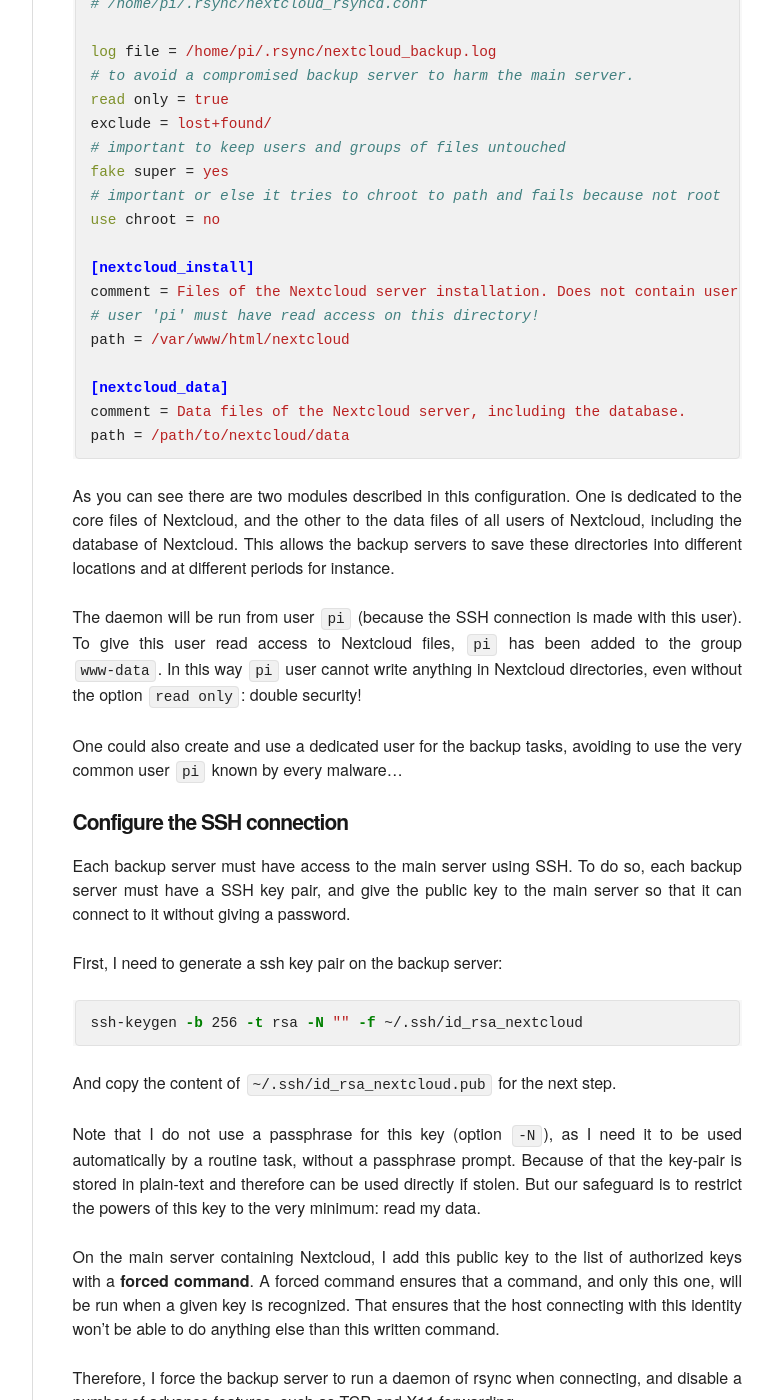
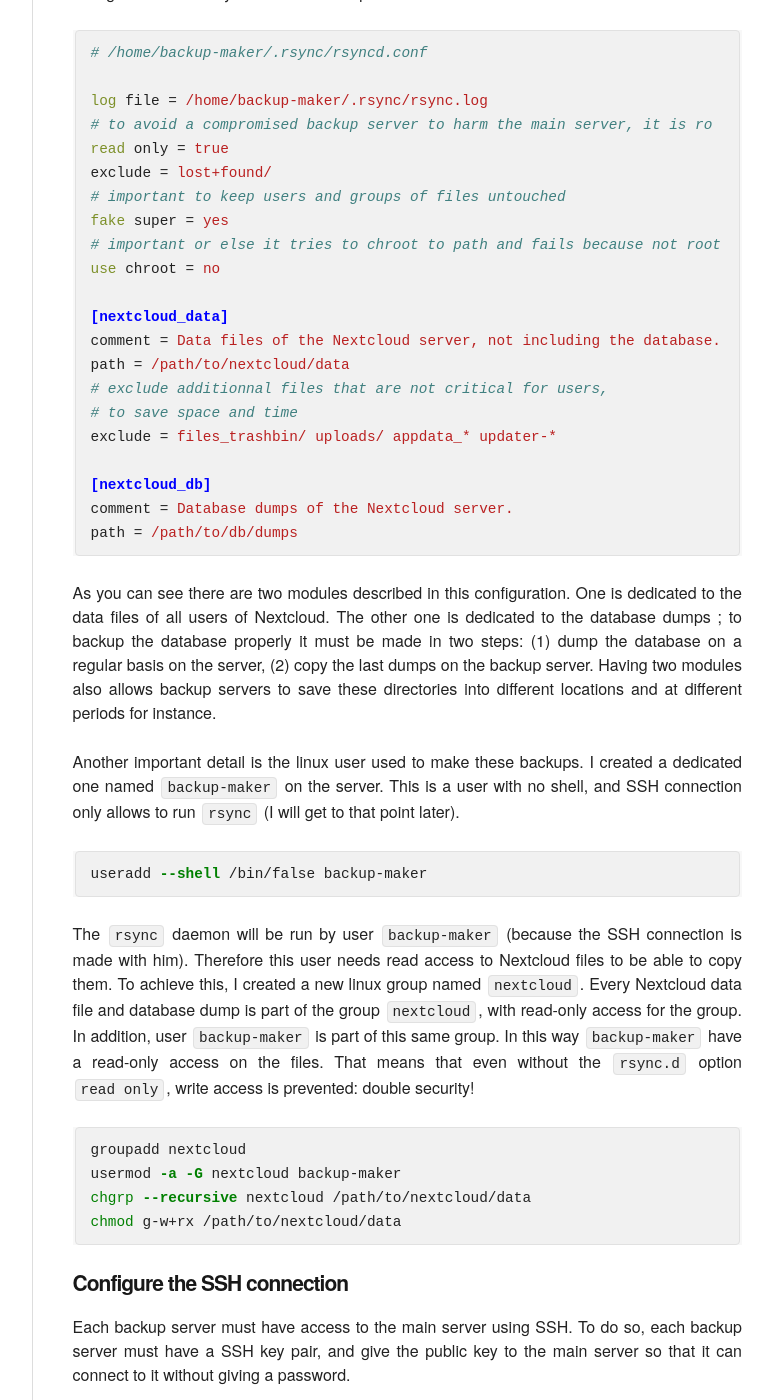
Before and after one commit to RomainTT/romaintt.github.io, a Jekyll site: the page built from _posts/2019-04-15-backup-nextcloud.md, in a window 1280 px wide and 1400 px high, scrolled down 2501 px. Shown: the whole window, without its empty margins (378-1151 px from the left). Built offline with Jekyll 4.4.1, drawn with Linux system fonts in a browser that asks for light colours; some of the changed text lies outside the part shown.

Commit message:
[post] update backup-nextcloud post

````diff
--- a/_posts/2019-04-15-backup-nextcloud.md
+++ b/_posts/2019-04-15-backup-nextcloud.md
@@ -7,6 +7,8 @@
 categories: tech
 language: en_US
 ---
+*Updated on 2020-08-16*
+
 ## Introduction
 
 In [another post]({{ site.baseurl }}{% post_url 2019-01-04-my-cloud %}),
@@ -20,8 +22,8 @@
 My nice setup is defenceless against this kind of threat, I would simply
 lose everything. Another threat is data corruption, either by a wrong
 user action or a malware (ransomwares are more and more common nowadays!).
-RAID can prevent losing data because of a faulty disk, but not because of
-the reasons cited above.
+RAID can prevent losing data because from a faulty disk, but not from the
+reasons cited above.
 
 The obvious solution I see is to make backups in another place than my home.
 Or even several other places to maximize safety!
@@ -75,15 +77,15 @@
 The basic use of `rsync` with a distant host is something like:
 
 ```shell
-rsync source_dir host:dest_dir
+rsync host:source_dir dest_dir
 ```
 
-Where `dest_dir` is a path. But when `rsync` runs as a daemon on the distant
-host, it can manage `modules` which reference one or more paths with options,
-and the command line becomes:
+Where `source_dir` is a path on the remote machine. But when `rsync` runs as a
+daemon on the distant host, it can manage `modules` which reference one or more
+paths with options, and the command line becomes:
 
 ```shell
-rsync source_dir host::module_name
+rsync host::module_name dest_dir
 ```
 
 Note that there are two double-dots between the host name and the module name.
@@ -99,10 +101,10 @@
 Here is the configuration file of my daemon to backup files from Nextcloud:
 
 ```ini
-# /home/pi/.rsync/nextcloud_rsyncd.conf
+# /home/backup-maker/.rsync/rsyncd.conf
 
-log file = /home/pi/.rsync/nextcloud_backup.log
-# to avoid a compromised backup server to harm the main server.
+log file = /home/backup-maker/.rsync/rsync.log
+# to avoid a compromised backup server to harm the main server, it is ro
 read only = true
 exclude = lost+found/
 # important to keep users and groups of files untouched
@@ -110,29 +112,50 @@
 # important or else it tries to chroot to path and fails because not root
 use chroot = no
 
-[nextcloud_install]
-comment = Files of the Nextcloud server installation. Does not contain user data.
-# user 'pi' must have read access on this directory!
-path = /var/www/html/nextcloud
+[nextcloud_data]
+comment = Data files of the Nextcloud server, not including the database.
+path = /path/to/nextcloud/data
+# exclude additionnal files that are not critical for users,
+# to save space and time
+exclude = files_trashbin/ uploads/ appdata_* updater-*
 
-[nextcloud_data]
-comment = Data files of the Nextcloud server, including the database.
-path = /path/to/nextcloud/data
+[nextcloud_db]
+comment = Database dumps of the Nextcloud server.
+path = /path/to/db/dumps
 ```
 
-As you can see there are two modules described in this configuration.
-One is dedicated to the core files of Nextcloud, and the other to the
-data files of all users of Nextcloud, including the database of Nextcloud.
-This allows the backup servers to save these directories into different
-locations and at different periods for instance.
+As you can see there are two modules described in this configuration.  One is
+dedicated to the data files of all users of Nextcloud. The other one is
+dedicated to the database dumps ; to backup the database properly it must be
+made in two steps: (1) dump the database on a regular basis on the server, (2)
+copy the last dumps on the backup server.  Having two modules also allows backup
+servers to save these directories into different locations and at different
+periods for instance.
 
-The daemon will be run from user `pi` (because the SSH connection is made with
-this user). To give this user read access to Nextcloud files, `pi` has been
-added to the group `www-data`. In this way `pi` user cannot write anything in
-Nextcloud directories, even without the option `read only`: double security!
+Another important detail is the linux user used to make these backups. I created
+a dedicated one named `backup-maker` on the server. This is a user with no
+shell, and SSH connection only allows to run `rsync` (I will get to that point
+later).
 
-One could also create and use a dedicated user for the backup tasks, avoiding to
-use the very common user `pi` known by every malware…
+```sh
+useradd --shell /bin/false backup-maker
+```
+
+The `rsync` daemon will be run by user `backup-maker` (because the SSH
+connection is made with him). Therefore this user needs read access to Nextcloud
+files to be able to copy them. To achieve this, I created a new linux group
+named `nextcloud`. Every Nextcloud data file and database dump is part of the
+group `nextcloud`, with read-only access for the group. In addition, user
+`backup-maker` is part of this same group. In this way `backup-maker` have a
+read-only access on the files. That means that even without the `rsync.d` option
+`read only`, write access is prevented: double security!
+
+```sh
+groupadd nextcloud
+usermod -a -G nextcloud backup-maker
+chgrp --recursive nextcloud /path/to/nextcloud/data
+chmod g-w+rx /path/to/nextcloud/data
+```
 
 ### Configure the SSH connection
 
@@ -143,14 +166,14 @@
 First, I need to generate a ssh key pair on the backup server:
 
 ```shell
-ssh-keygen -b 256 -t rsa -N "" -f ~/.ssh/id_rsa_nextcloud
+ssh-keygen -t rsa -N "" -f ~/.ssh/id_rsa_nextcloud
 ```
 
 And copy the content of `~/.ssh/id_rsa_nextcloud.pub` for the next step.
 
 Note that I do not use a passphrase for this key (option `-N`), as I need it to
 be used automatically by a routine task, without a passphrase prompt. Because of
-that the key-pair is stored in plain-text and therefore can be used directly if
+that, the key-pair is stored in plain-text and therefore can be used directly if
 stolen. But our safeguard is to restrict the powers of this key to the very
 minimum: read my data.
 
@@ -164,10 +187,10 @@
 and disable a number of advance features, such as TCP and X11 forwarding.
 
 ```ini
-# ~/.ssh/authorized_keys
+# /home/backup-maker/.ssh/authorized_keys
 
 # The following ssh key starts a rsync daemon when connecting, to perform backup
-command="rsync --config=/home/pi/.rsync/nextcloud_rsyncd.conf --server --daemon . ",no-agent-forwarding,no-port-forwarding,no-pty,no-user-rc,no-X11-forwarding ssh-rsa <pub key> <name>
+command="rsync --config=/home/backup-maker/.rsync/rsyncd.conf --server --daemon . ",no-agent-forwarding,no-port-forwarding,no-pty,no-user-rc,no-X11-forwarding ssh-rsa <pub key> <name>
 ```
 
 Where of course `<pub key>` and `<name>` are to be replaced with the public key
@@ -182,12 +205,11 @@
 ### Perform the backup
 
 To actually perform the backup, the `rsync` command must be run on the backup
-server. Two commands: one for the Nextcloud installation directory, and one for
-data:
+server. Two commands: one for each module.
 
 ```shell
-rsync -a -v --delete -e "ssh -i ~/.ssh/id_rsa_nextcloud" pi@main_server_address::nextcloud_install backup/nextcloud_install
-rsync -a -v --delete -e "ssh -i ~/.ssh/id_rsa_nextcloud" pi@main_server_address::nextcloud_data backup/nextcloud_data
+rsync -a -v --delete -e "ssh -i ~/.ssh/id_rsa_nextcloud -l backup-maker" backup-maker@main_server_address::nextcloud_data backup/nextcloud_data
+rsync -a -v --delete -e "ssh -i ~/.ssh/id_rsa_nextcloud -l backup-maker" backup-maker@main_server_address::nextcloud_db backup/nextcloud_db
 ```
 
 - The `-a` option is used to preserve the ownership of the files.
@@ -197,53 +219,59 @@
 - The `--delete` tells rsync to delete files on destination if they have
   been deleted on source.
 
-Attention: there are two usernames used here — ssh and rsync usernames:
+Only client options can be given, as server options are already enforced by the
+SSH forced command.
+
+Attention: there are two usernames used here — one for ssh and one for rsync
+(but they are the same here):
 
 ```shell
 rsync -e "ssh -l ssh_username" rsync_username@host::module dest/
 ```
 
-I must highlight the fact that the IP addresses of the backup servers
-are not known by the main server and they do not need to be static or
-even public. Only the main server has these requirements. Therefore, it
-is very easy to spread many backup servers anywhere as long as there is
-a simple internet connection.
+I highlight the fact that the IP addresses of the backup servers can be unknown
+by the main server and they do not need to be static or even public. Only the
+main server has these requirements. Therefore, it is very easy to spread many
+backup servers anywhere as long as there is a simple internet connection.
 
-### Automate the backup
+### Automation
+
+#### On the backup servers
 
 What I want is to run the commands written above periodically, like once
 a week for instance. The use of [`cron`](https://en.wikipedia.org/wiki/Cron)
 is well-suited in this case.
 
-First, user `pi` must not be in `/etc/cron.deny` and must be in `/etc/cron.allow`.
+First, user must not be in `/etc/cron.deny` and must be in `/etc/cron.allow`.
 
 Then, the crontab must be edited with the command `crontab -e`. I am creating a
 job that will run a custom script every Monday at 1 A.M.
 
 ```
-00 01 * * mon pi do_cloud_backup.sh >> backup_cron.log
+00 01 * * mon username do_cloud_backup.sh >> backup_cron.log
 ```
 
-And here is the content of this script:
+And the script `do_cloud_backup.sh` only contains the two `rsync` command
+written in the last section.
 
-```shell
-#!/bin/bash
+#### On the main server
 
-rsync -a -v --delete -e "ssh -i ~/.ssh/id_rsa_nextcloud" pi@main_server_address::nextcloud_install backup/nextcloud_install
-rsync -a -v --delete -e "ssh -i ~/.ssh/id_rsa_nextcloud" pi@main_server_address::nextcloud_data backup/nextcloud_data
-```
+The database dumps must be done periodically too. `cron` is once again perfect
+for the job. The exact command depends on your database type and configuration.
+In my case, I run `mysqldump` once per week, overwriting the previous dump. Then
+the backup servers simply synchronize with this dump.
 
 ## In case of...
 
 ### Ransomwares
 
-This is a good place to talk about the threat of **ransomwares**. In case my data
-becomes encrypted on the main server because of such a malware, my backup server
-would copy these encrypted files and I would lose my data anyway! I am not an
-expert and I don’t know the best solutions to prevent this effect, but I have
-a very simple idea. I could write a dummy text file with a known content in the
-data directory of the main server. Then, I add a check of this file in the bash
-script of the `cron` job, before running the `rsync` commands. I could for
+This is a good place to talk about the threat of **ransomwares**. In case my
+data becomes encrypted on the main server because of such a malware, my backup
+server would copy these encrypted files and I would lose my data anyway! I am
+not an expert and I don’t know the best solutions to prevent this effect, but I
+have a very simple idea. I could write a dummy text file with a known content in
+the data directory of the main server. Then, I add a check of this file in the
+bash script of the `cron` job, before running the `rsync` commands. I could for
 instance create a new `rsync` module that copies only this dummy file. If this
 file has a correct content I can assume that the rest of my data has not been
 corrupted, and synchronize the other modules.
@@ -276,8 +304,9 @@
 
 That is more annoying, but backup servers are there for it! I must bring back
 the hardware in place for the main server, then I use `rsync` on the other way
-to restore the installation of Nextcloud and most of all, data. Nextcloud can
-easily rescan a whole data directory and run like nothing happened.
+to restore data. It is a bit more complex for the database but nothing
+extraordinary. A fresh installation of Nextcloud can use all that as nothing
+ever happened.
 
 ### Addition of a new backup server
 
````
